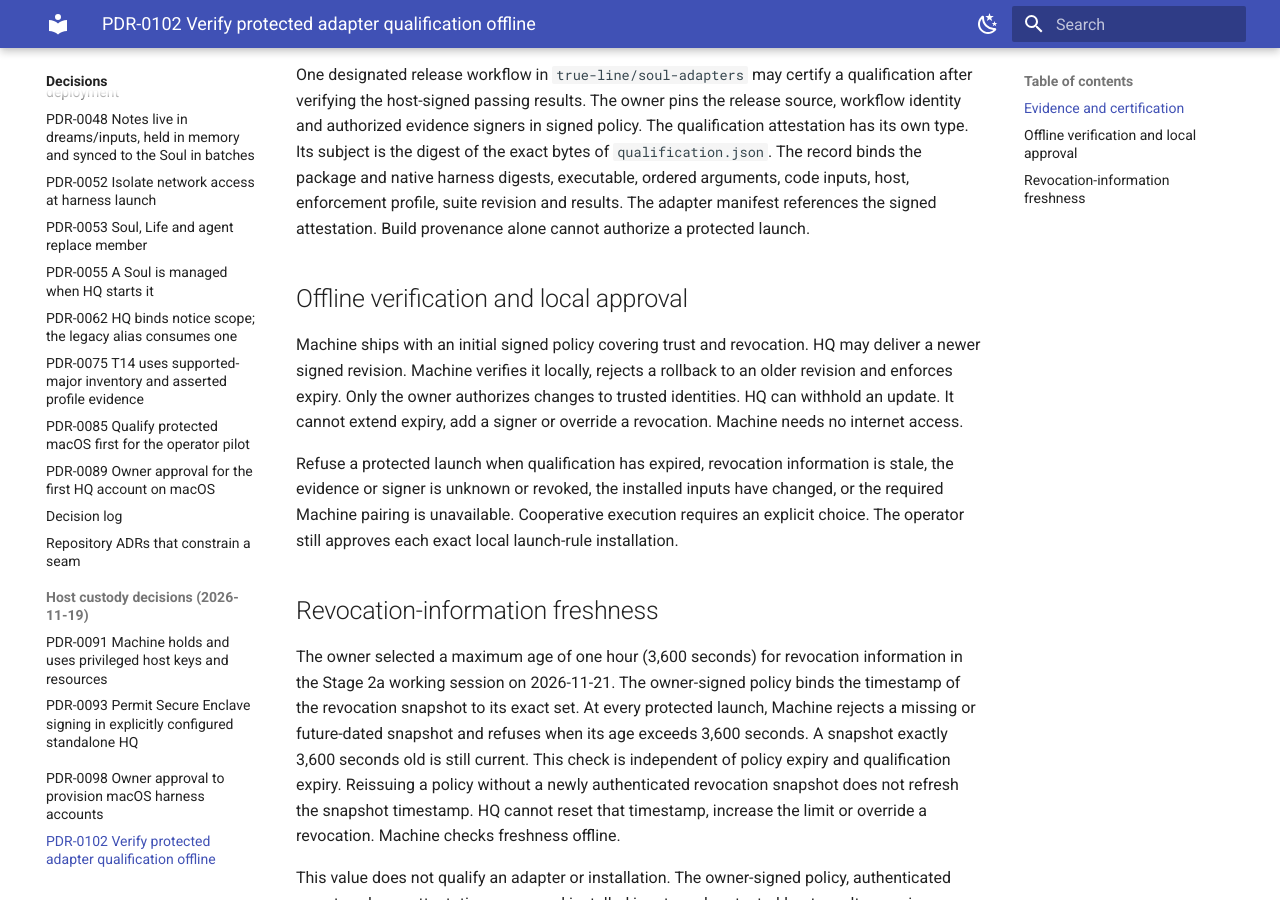
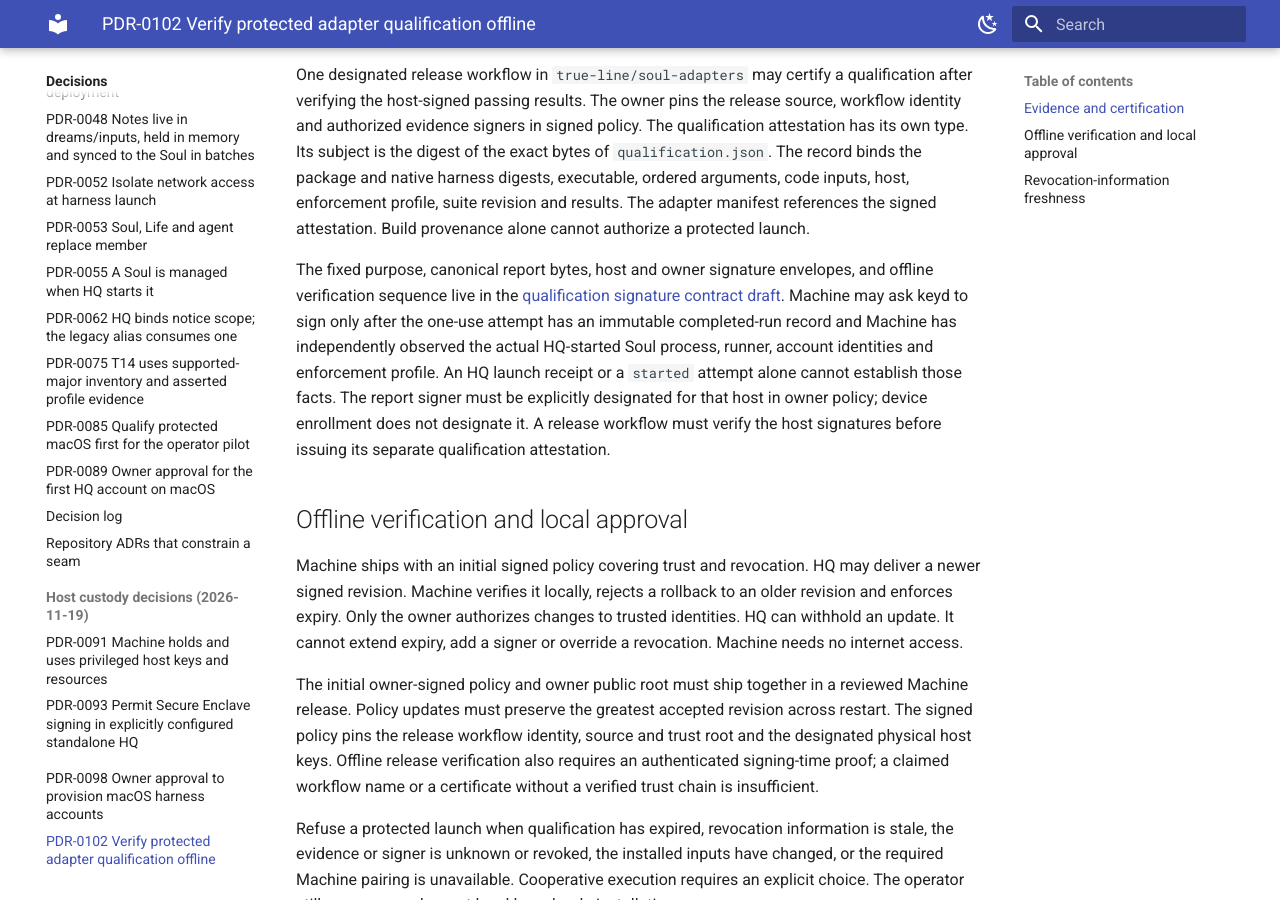
Before and after one commit to true-line/agent-bot-platform, an MkDocs documentation site: the page built from docs/04-decisions/PDR-0102-protected-adapter-qualification.md, in a window 1280 px wide and 900 px high, scrolled down 765 px. Built offline with MkDocs 1.6.1 and Material for MkDocs 9.7.7, drawn with Linux system fonts in a browser that asks for light colours.

Commit message:
Specify the completed physical observation boundary for host evidence
Agent-Bot-Write: ghw_091dfc1ff8d22a23
Agent-Bot-Session: fa2486d94751

```diff
--- a/docs/04-decisions/PDR-0102-protected-adapter-qualification.md
+++ b/docs/04-decisions/PDR-0102-protected-adapter-qualification.md
@@ -47,6 +47,17 @@ native harness digests, executable, ordered arguments, code inputs, host,
 enforcement profile, suite revision and results. The adapter manifest references
 the signed attestation. Build provenance alone cannot authorize a protected launch.
 
+The fixed purpose, canonical report bytes, host and owner signature envelopes,
+and offline verification sequence live in the [qualification signature
+contract draft](https://github.com/true-line/soul-contracts/pull/49).
+Machine may ask keyd to sign only after the one-use attempt has an immutable
+completed-run record and Machine has independently observed the actual
+HQ-started Soul process, runner, account identities and enforcement profile.
+An HQ launch receipt or a `started` attempt alone cannot establish those facts.
+The report signer must be explicitly designated for that host in owner policy;
+device enrollment does not designate it. A release workflow must verify the
+host signatures before issuing its separate qualification attestation.
+
 ## Offline verification and local approval
 
 Machine ships with an initial signed policy covering trust and revocation. HQ
@@ -54,6 +65,13 @@ may deliver a newer signed revision. Machine verifies it locally, rejects a
 rollback to an older revision and enforces expiry. Only the owner authorizes
 changes to trusted identities. HQ can withhold an update. It cannot extend
 expiry, add a signer or override a revocation. Machine needs no internet access.
+
+The initial owner-signed policy and owner public root must ship together in a
+reviewed Machine release. Policy updates must preserve the greatest accepted
+revision across restart. The signed policy pins the release workflow identity,
+source and trust root and the designated physical host keys. Offline release
+verification also requires an authenticated signing-time proof; a claimed
+workflow name or a certificate without a verified trust chain is insufficient.
 
 Refuse a protected launch when qualification has expired, revocation information
 is stale, the evidence or signer is unknown or revoked, the installed inputs
```
